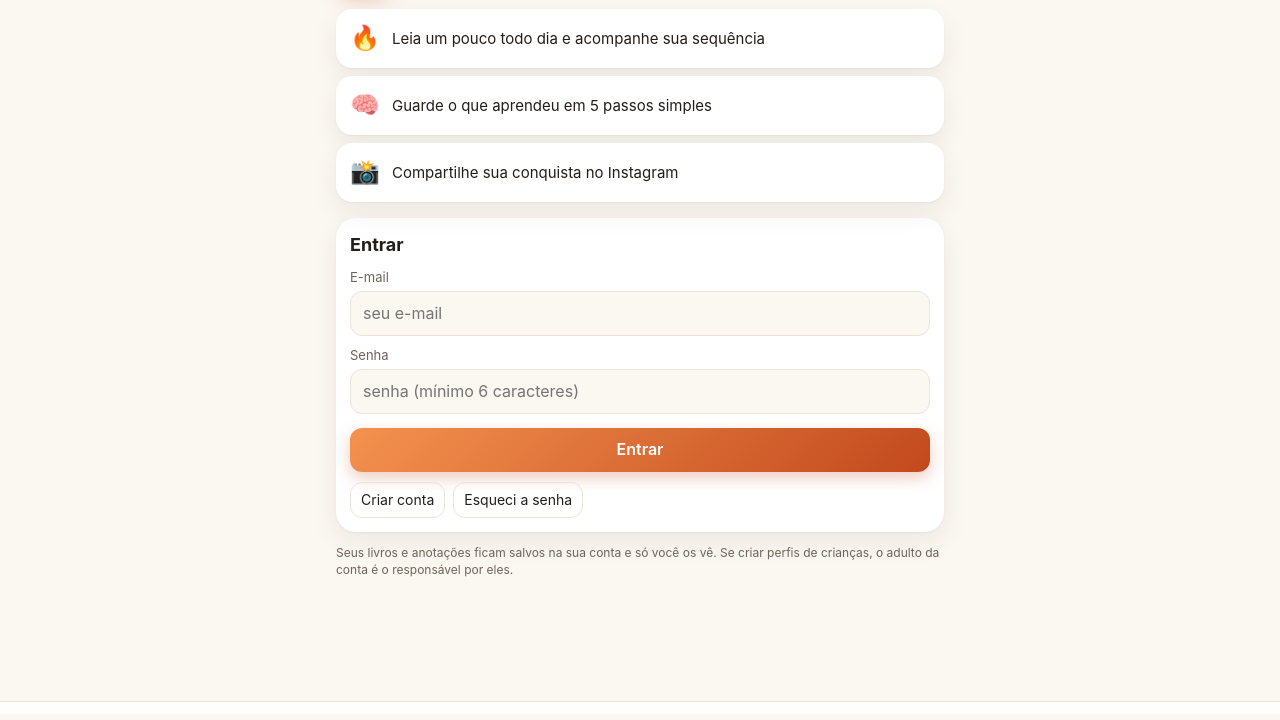
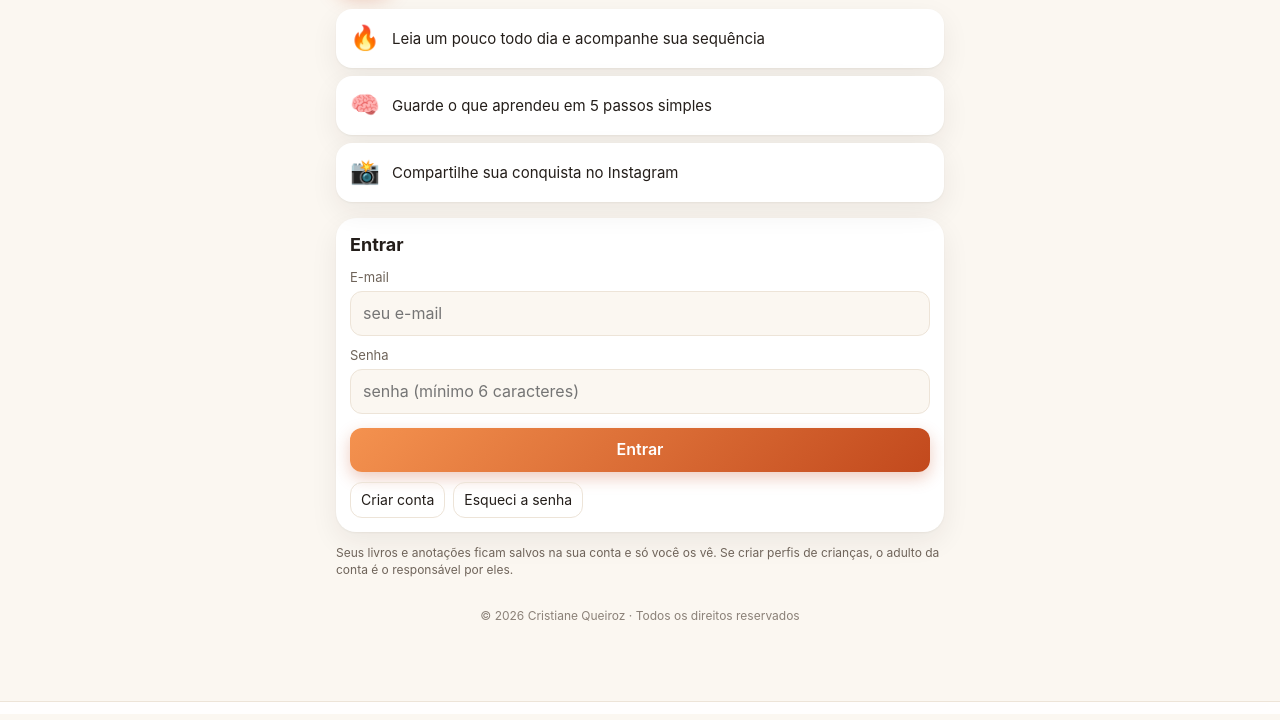
Before and after one commit to crisqueiroz/Sistema-Leitura, a plain HTML site: page index.html in a window 1280 px wide. Shown: the part 86-806 px from the top of the page. Drawn offline with nearby package versions, Linux system fonts and the light colour scheme.

Commit message:
Adiciona copyright Cristiane Queiroz no app e no cartão
Co-Authored-By: Claude Sonnet 5.5 <noreply@anthropic.com>
Claude-Session: https://claude.ai/code/session_018XcrX38gc92nzuddgrGsu3

```diff
--- a/index.html
+++ b/index.html
@@ -21,7 +21,8 @@
 @media (prefers-color-scheme:dark){:root{--bg:#16120F;--card:#221D19;--ink:#F4EEE6;--mute:#ADA195;--line:#3A332C;--acc:#F0895B;--acc2:#3A2A20;--ok:#7CC38F;--ok2:#1F3326;--sh:0 1px 2px rgba(0,0,0,.3),0 10px 28px rgba(0,0,0,.35);--navbg:rgba(34,29,25,.86)}}
 *{box-sizing:border-box;-webkit-tap-highlight-color:transparent}
 html,body{margin:0;background:var(--bg);color:var(--ink);font:16px/1.45 -apple-system,BlinkMacSystemFont,"Segoe UI",Roboto,sans-serif}
-#app{max-width:640px;margin:0 auto;padding:16px 16px 96px}
+#app{max-width:640px;margin:0 auto;padding:16px 16px 8px}
+.copy{max-width:640px;margin:0 auto;padding:8px 16px calc(96px + env(safe-area-inset-bottom));text-align:center;font-size:12px;color:var(--mute);opacity:.8}
 h1{font-size:22px;margin:4px 0 2px}h2{font-size:18px;margin:0 0 8px}h3{font-size:15px;margin:0 0 6px}
 .sub{color:var(--mute);font-size:14px;margin:0 0 14px}
 .card{background:var(--card);border:1px solid var(--line);border-radius:var(--r);padding:14px;margin:0 0 12px}
@@ -117,6 +118,7 @@ button.sm{min-height:36px}
 </head>
 <body>
 <div id="app"></div>
+<div class="copy">© 2026 Cristiane Queiroz · Todos os direitos reservados</div>
 <nav class="nav" id="nav"></nav>
 <script src="https://cdn.jsdelivr.net/npm/@supabase/supabase-js@2"></script>
 <script>
@@ -830,7 +832,7 @@ function drawCard() {
     x.textAlign = "center";
   }
     x.fillStyle = "#fff"; x.font = "bold 44px " + F; x.fillText("Comece a sua ofensiva de leitura", W / 2, H - (story ? 140 : 100));
-  x.font = "36px " + F; x.globalAlpha = .8; x.fillText("🧠 Segundo Cérebro · Aprenda lendo", W / 2, H - (story ? 80 : 45)); x.globalAlpha = 1;
+  x.font = "36px " + F; x.globalAlpha = .8; x.fillText("🧠 Segundo Cérebro · Aprenda lendo", W / 2, H - (story ? 90 : 55)); x.font = "26px " + F; x.globalAlpha = .6; x.fillText("© Cristiane Queiroz", W / 2, H - (story ? 45 : 18)); x.globalAlpha = 1;
   return c;
 }
 async function cardBlob(cv) { return new Promise(r => cv.toBlob(r, "image/png")); }
```
Also changed, not shown: 1 other file.
